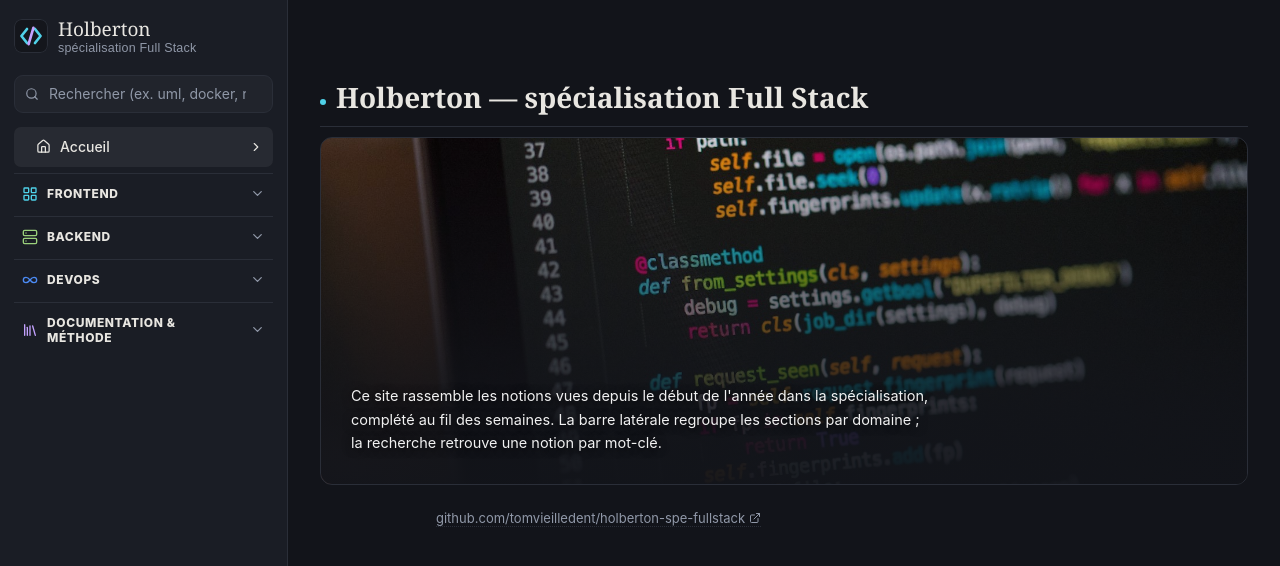
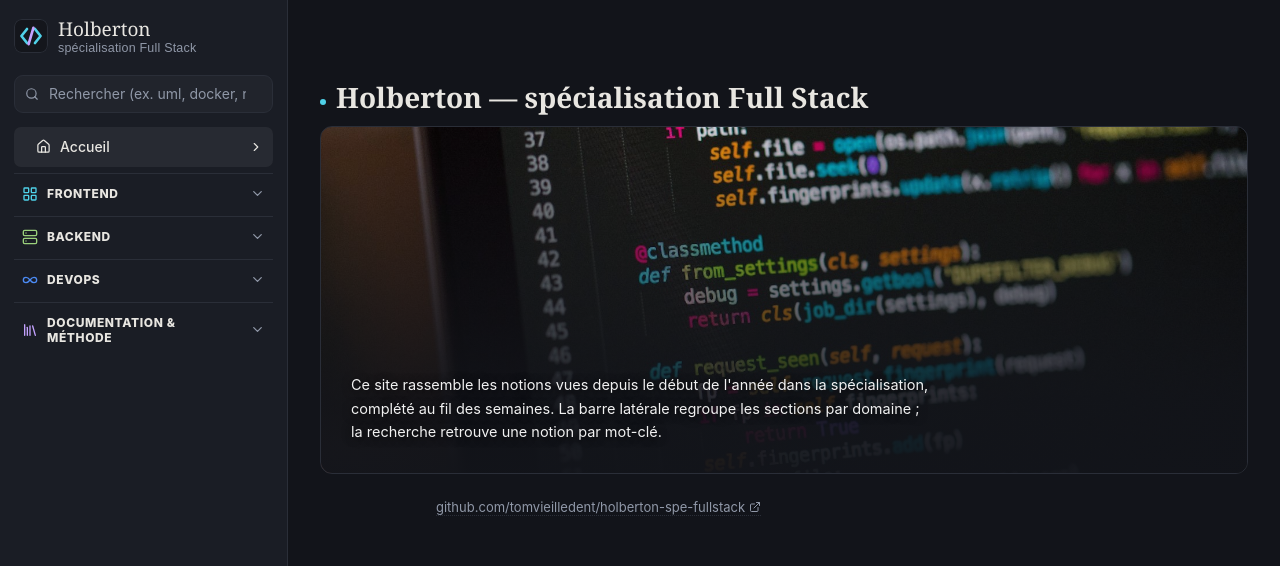
Before and after one commit to tomvieilledent/holberton-spe-fullstack, a React (Vite) app: page / in a window 1280 px wide. Shown: the top 566 px of the page. Built offline with nearby package versions, Linux system fonts and the light colour scheme; the HTML template or start-up script is replaced by a standard one.

Commit message:
style(home): retire le filet sous le titre d'accueil

```diff
--- a/src/features/home/Home.jsx
+++ b/src/features/home/Home.jsx
@@ -75,7 +75,9 @@
   return (
     <div>
       <div style={BLEED}>
-        <H2 accent={REACT_ACCENT}>Holberton — spécialisation Full Stack</H2>
+        <H2 accent={REACT_ACCENT} rule={false}>
+          Holberton — spécialisation Full Stack
+        </H2>
       </div>
 
       <Hero />
--- a/src/shared/ui/primitives.jsx
+++ b/src/shared/ui/primitives.jsx
@@ -56,7 +56,7 @@
   );
 }
 
-export function H2({ accent, children }) {
+export function H2({ accent, rule = true, children }) {
   return (
     <h2
       style={{
@@ -66,8 +66,8 @@
         color: TEXT,
         marginTop: 34,
         marginBottom: 10,
-        paddingBottom: 10,
-        borderBottom: `1px solid ${LINE}`,
+        paddingBottom: rule ? 10 : 0,
+        borderBottom: rule ? `1px solid ${LINE}` : "none",
         display: "flex",
         alignItems: "baseline",
         gap: 10,
```
